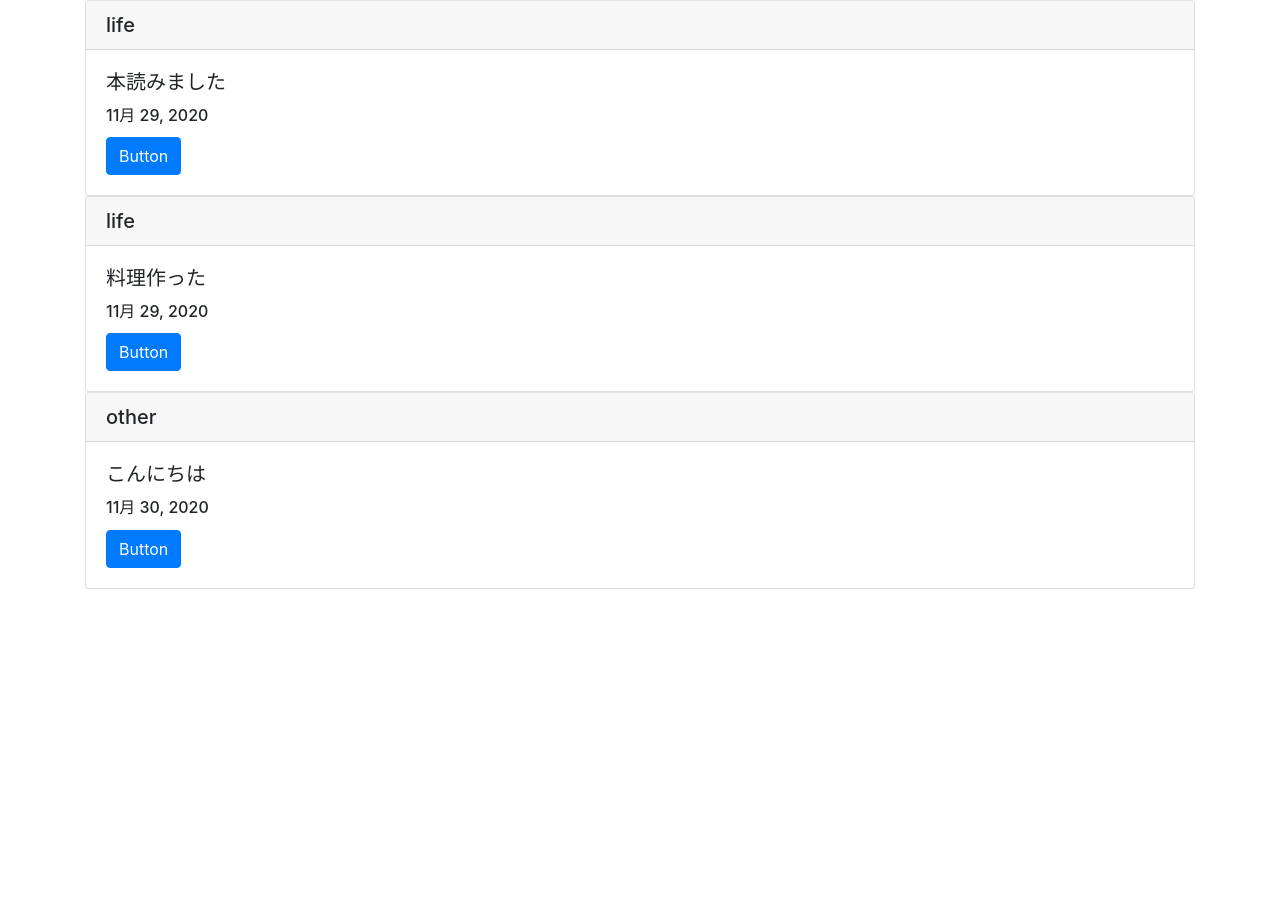
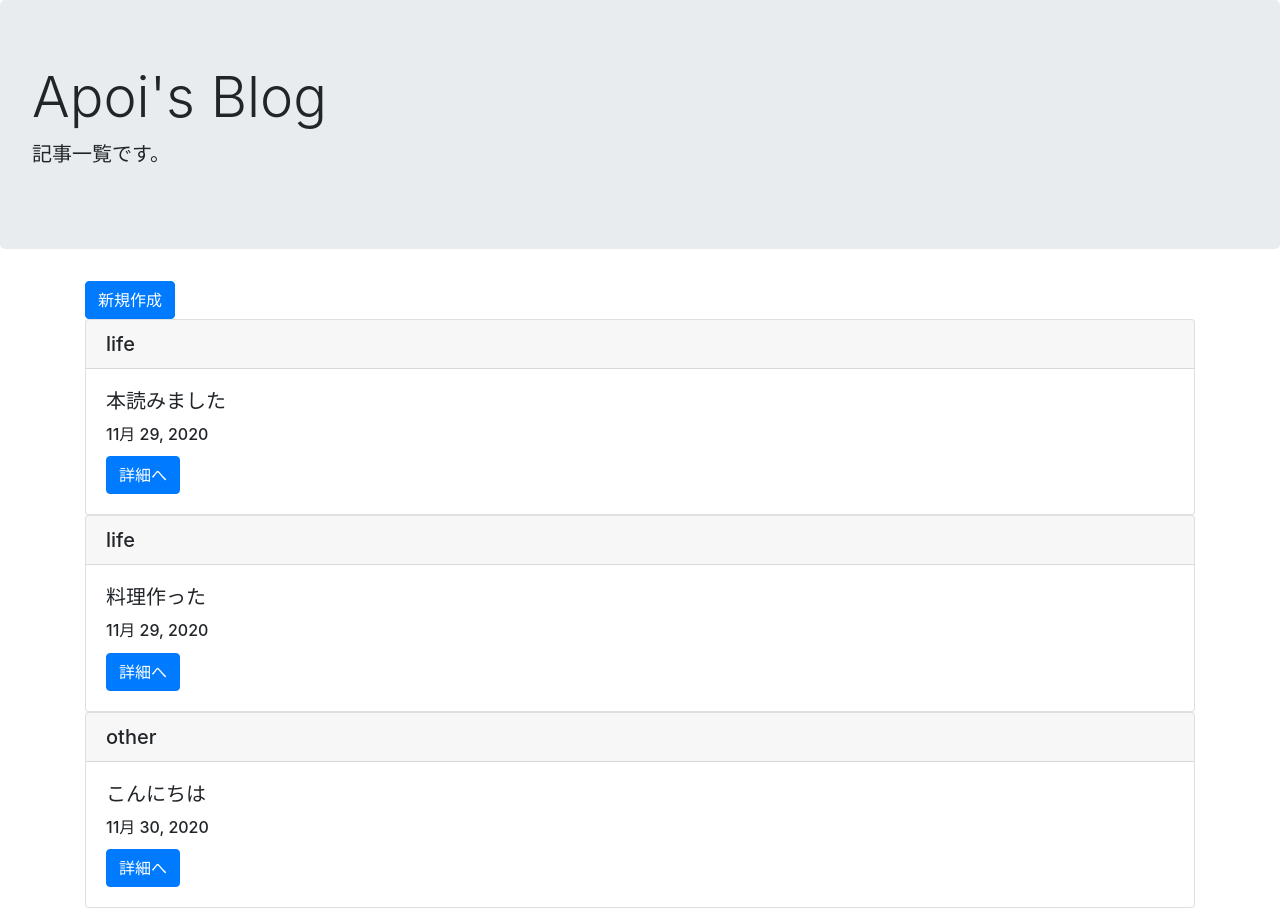
Before and after one commit to kingofwhiterock/djangoPractice1, a Django app: page /list/ in a window 1280 px wide. Before the commit the page ends 589 px from the top, so only its background shows below. Run offline with Django 3.2, Linux system fonts and the light colour scheme; data comes from the database, SQL or seed files in the repository; both versions use the stored data as it was after the commit; some libraries are stand-ins or nearby versions.

Commit message:
the end of chapter 4.

```diff
--- a/blogpost/urls.py
+++ b/blogpost/urls.py
@@ -1,12 +1,13 @@
 # -*- coding: utf-8 -*-
 from django.contrib import admin
 from django.urls import path
-from .views import BlogListView, BlogDetailView, BlogCreateView, BlogDeleteView
+from .views import BlogListView, BlogDetailView, BlogCreateView, BlogDeleteView, BlogUpdateView
 
 urlpatterns = [
     # path('admin/', admin.site.urls),
     path('list/', BlogListView.as_view(), name='list'),
     path('detail/<int:pk>/', BlogDetailView.as_view(), name='detail'),
     path('create/', BlogCreateView.as_view(), name='create'),
-    path('delete/', BlogDeleteView.as_view(), name='delete'),
+    path('delete/<int:pk>/', BlogDeleteView.as_view(), name='delete'),
+    path('update/<int:pk>/', BlogUpdateView.as_view(), name='update'),
 ]
--- a/blogpost/views.py
+++ b/blogpost/views.py
@@ -1,7 +1,9 @@
 from django.shortcuts import render
 from django.urls import reverse_lazy
-from django.views.generic import ListView, DetailView, CreateView, DeleteView
+from django.views.generic import ListView, DetailView, CreateView, DeleteView, UpdateView
 from .models import BlogModel
+
+FIELD = ('title', 'content', 'category')
 
 
 # Create your views here.
@@ -18,7 +20,7 @@ class BlogDetailView(DetailView):
 class BlogCreateView(CreateView):
     template_name = 'create.html'
     model = BlogModel
-    fields = ('title', 'content', 'category')
+    fields = FIELD
     success_url = reverse_lazy('list')
 
 
@@ -26,3 +28,10 @@ class BlogDeleteView(DeleteView):
     template_name = 'delete.html'
     model = BlogModel
     success_url = reverse_lazy('list')
+
+
+class BlogUpdateView(UpdateView):
+    template_name = 'update.html'
+    model = BlogModel
+    fields = FIELD
+    success_url = reverse_lazy('list')
--- a/templates/detail.html
+++ b/templates/detail.html
@@ -10,7 +10,9 @@
         <div class="card-body">
             <h5 class="card-title">{{ object.title }}</h5>
             <p class="card-text">{{ object.content }}</p>
-            <a href="#" class="btn btn-primary">Button</a>
+            <a href="{% url 'list' %}" class="btn btn-primary">一覧へ</a>
+            <a href="{% url 'update' object.pk %}" class="btn btn-primary">編集する</a>
+            <a href="{% url 'delete' object.pk %}" class="btn btn-primary">削除する</a>
         </div>
     </div>
 </div>
--- a/templates/list.html
+++ b/templates/list.html
@@ -1,17 +1,22 @@
 {% extends 'base.html' %}
 
 {% block header %}
+    <div class="jumbotron">
+        <h1 class="display-4">Apoi's Blog</h1>
+        <p class="lead">記事一覧です。</p>
+    </div>
 {% endblock %}
 
 {% block content %}
 <div class="container">
+    <a href="{% url 'create' %}" class="btn btn-primary">新規作成</a><br>
     {% for item in object_list %}
         <div class="card">
             <h5 class="card-header">{{ item.category }}</h5>
             <div class="card-body">
                 <h5 class="card-title">{{ item.title }}</h5>
                 <h6 class="card-title">{{ item.postdate }}</h6>
-                <a href="#" class="btn btn-primary">Button</a>
+                <a href="{% url 'detail' item.pk %}" class="btn btn-primary">詳細へ</a>
             </div>
         </div>
 {% endfor %}
```
Also changed, not shown: templates/update.html (added, +9 -0 lines), db.sqlite3.
